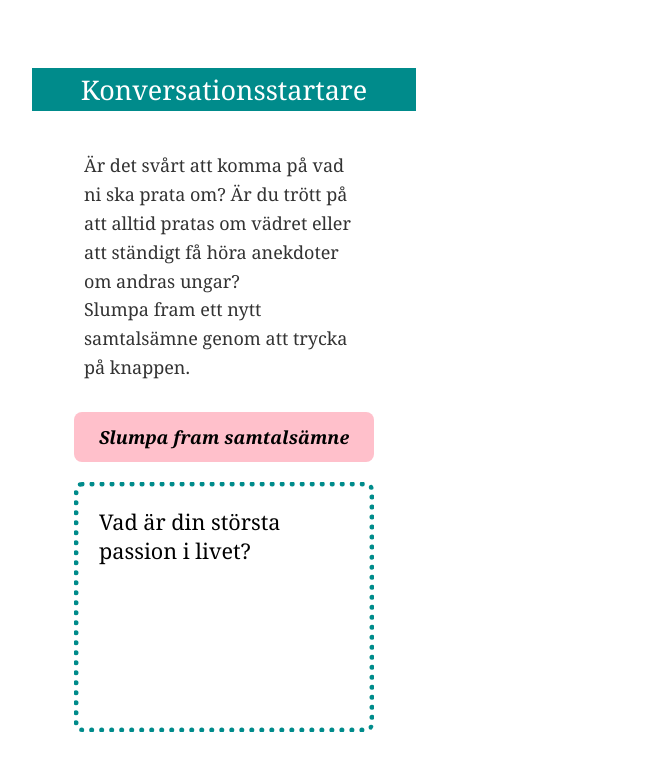
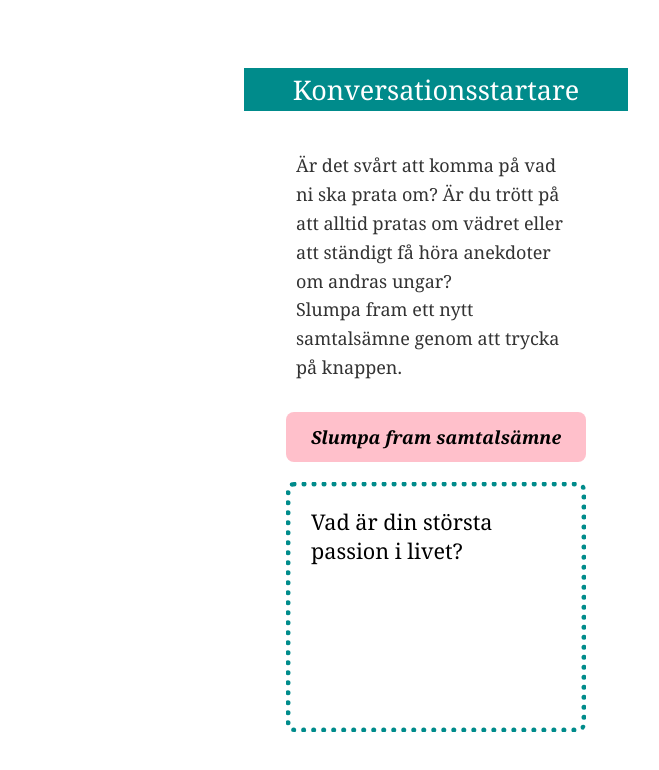
Before and after one commit to annkar73/vue-conversation-starters, a Vue app: page / in a window 1280 px wide. Shown: the top 770 px of the page, without its empty margins (204-863 px from the left). Built offline with nearby package versions, Linux system fonts and the light colour scheme.

Commit message:
adjust css

```diff
--- a/src/assets/main.css
+++ b/src/assets/main.css
@@ -7,13 +7,6 @@
   font-weight: normal;
 }
 
-a,
-.green {
-  text-decoration: none;
-  color: hsla(160, 100%, 37%, 1);
-  transition: 0.4s;
-  padding: 3px;
-}
 
 @media (hover: hover) {
   a:hover {
@@ -27,9 +20,4 @@ a,
     place-items: center;
   }
 
-  #app {
-    display: grid;
-    grid-template-columns: 1fr 1fr;
-    padding: 0 2rem;
-  }
 }
```
